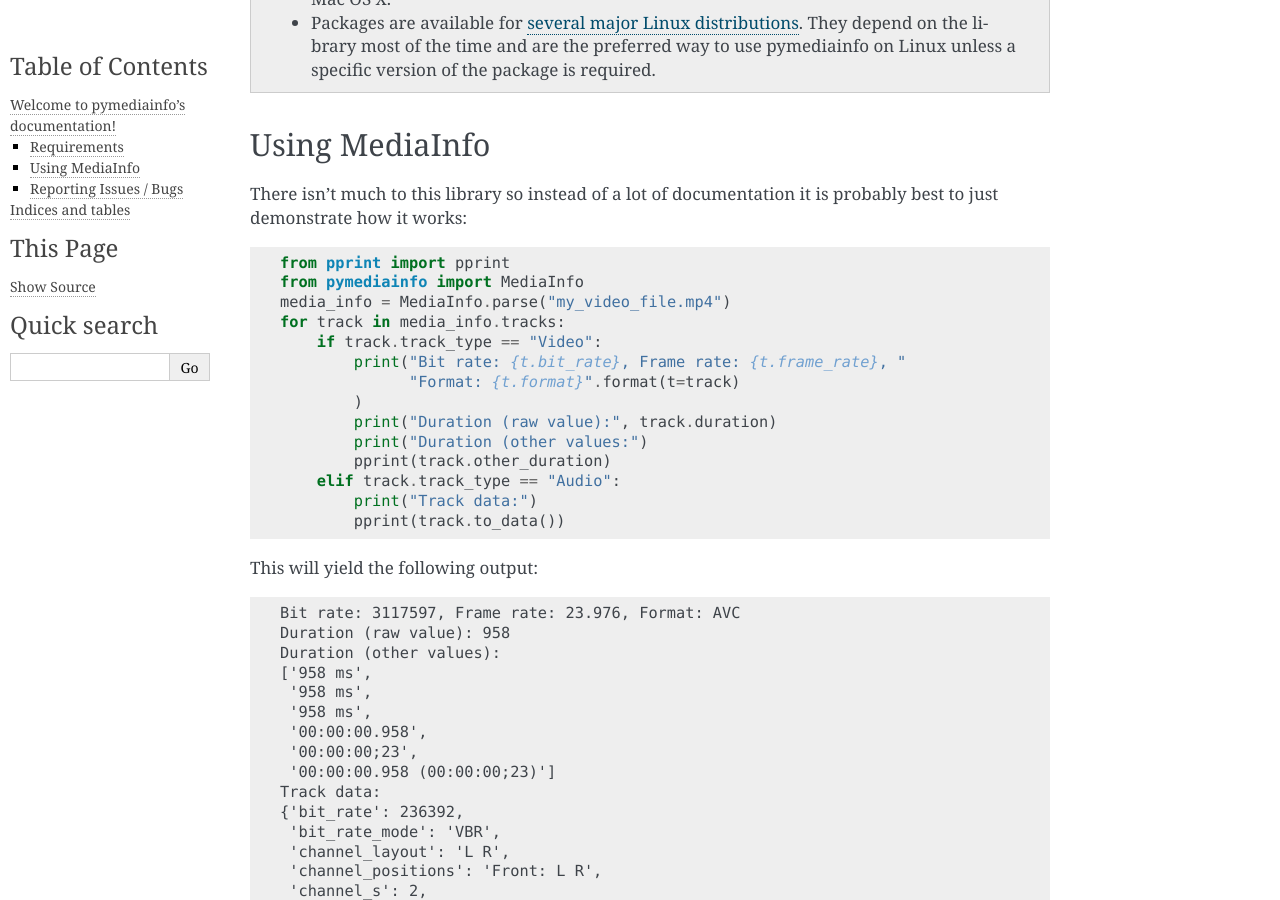
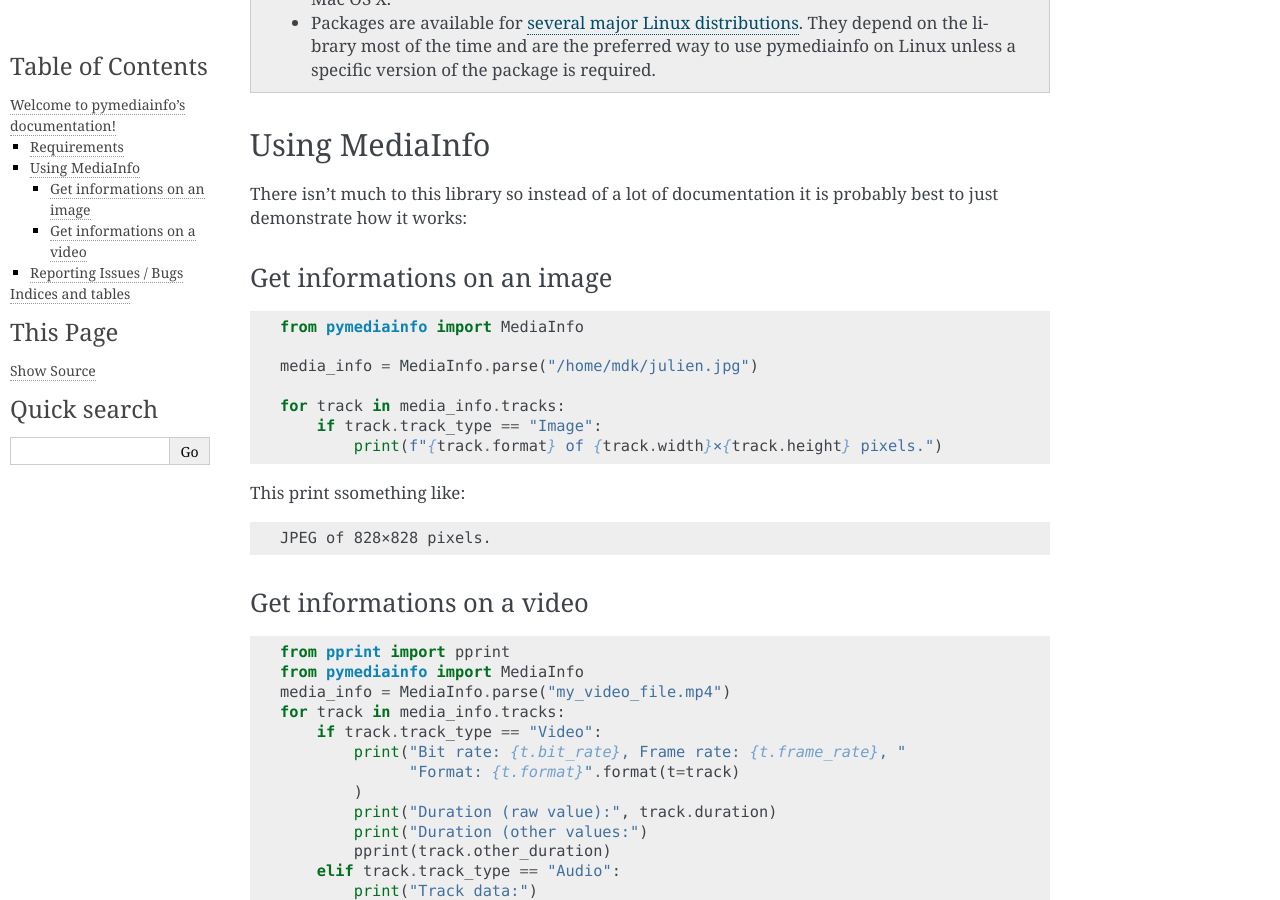
Before and after one commit to sbraz/pymediainfo, a Sphinx documentation site: the page built from docs/index.rst, in a window 1280 px wide and 900 px high, scrolled down 464 px. Built offline with Sphinx 7.4.7, drawn with Linux system fonts in a browser that asks for light colours.

Commit message:
Add a simpler example to the doc.

```diff
--- a/docs/index.rst
+++ b/docs/index.rst
@@ -31,6 +31,28 @@ Using MediaInfo
 
 There isn't much to this library so instead of a lot of documentation it is
 probably best to just demonstrate how it works:
+
+Get informations on an image
+----------------------------
+
+.. code-block:: python
+
+  from pymediainfo import MediaInfo
+
+  media_info = MediaInfo.parse("/home/mdk/julien.jpg")
+
+  for track in media_info.tracks:
+      if track.track_type == "Image":
+          print(f"{track.format} of {track.width}×{track.height} pixels.")
+
+This print ssomething like:
+
+.. code-block:: none
+
+  JPEG of 828×828 pixels.
+
+Get informations on a video
+---------------------------
 
 .. code-block:: python
 
```
